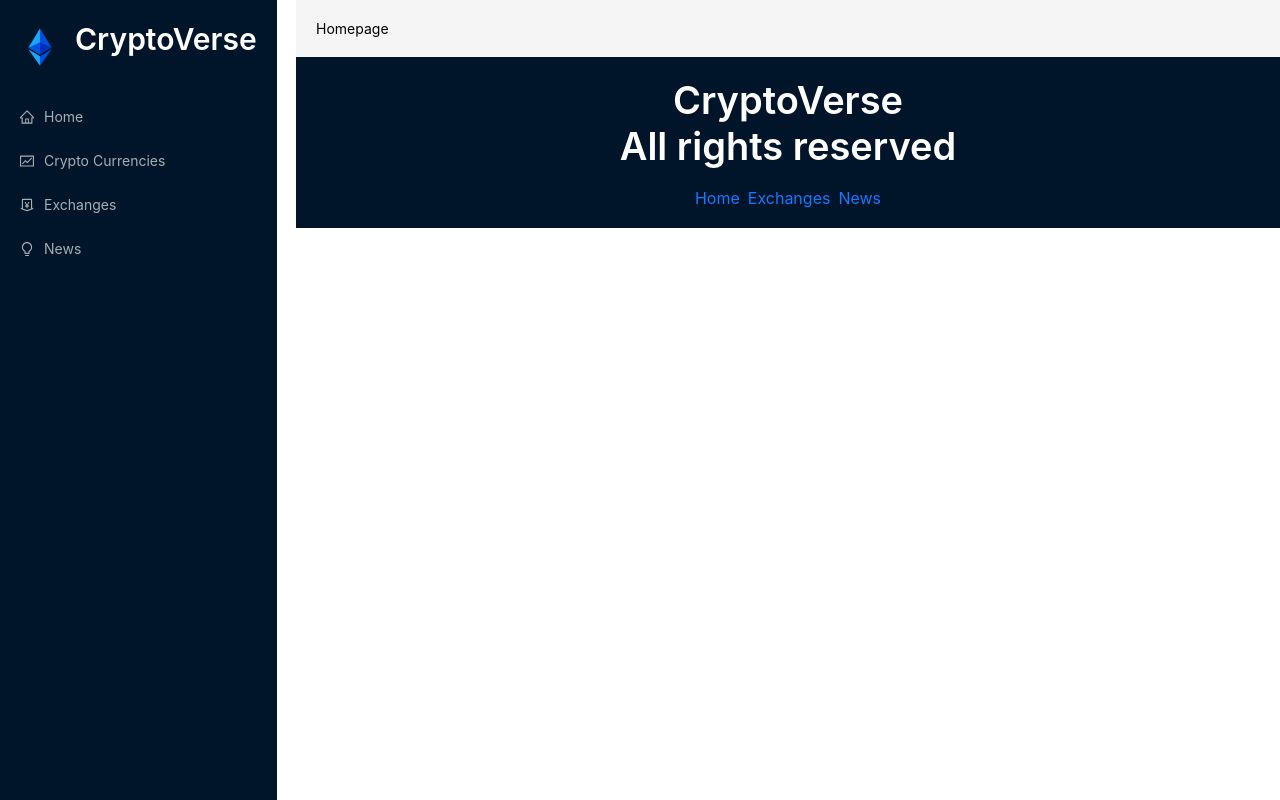
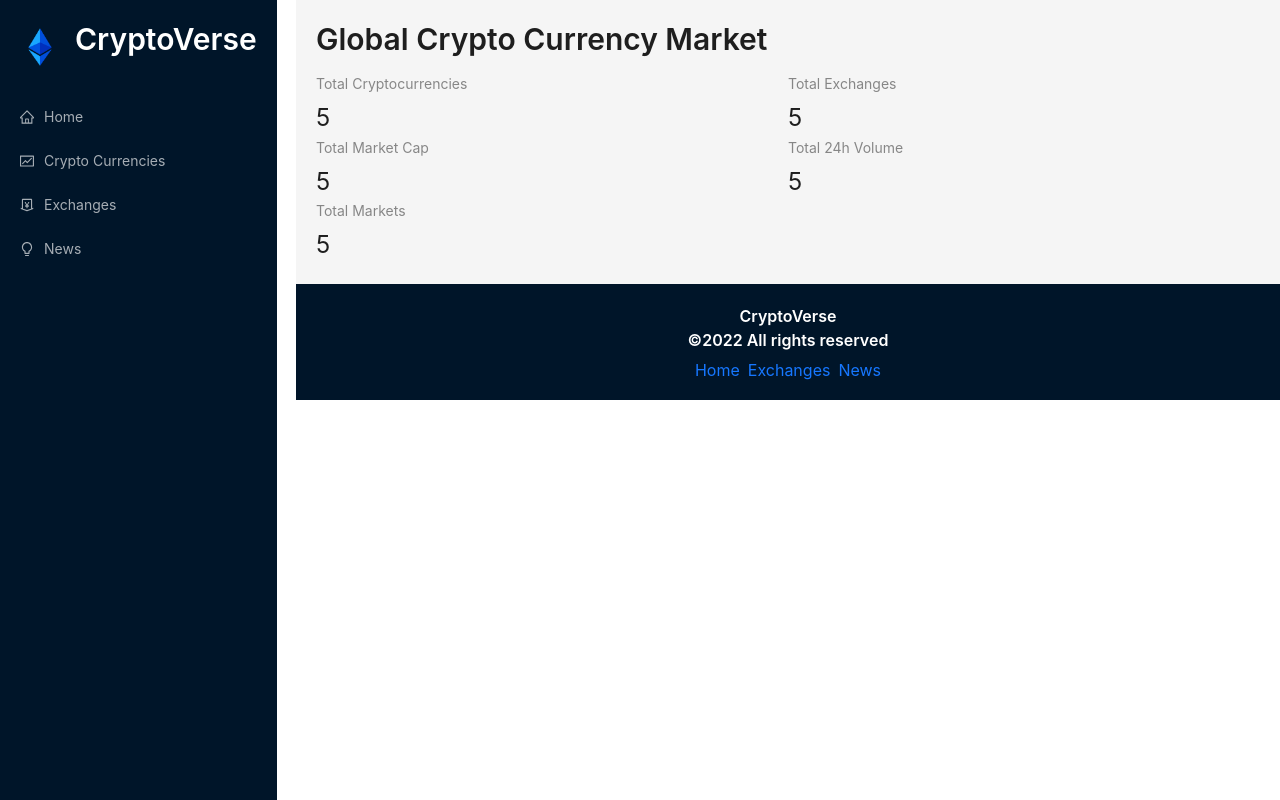
Before and after one commit to lobnor2/Crypto-verse, a React (Create React App) app: page / in a window 1280 px wide. Built offline with nearby package versions, Linux system fonts and the light colour scheme; the HTML template or start-up script is replaced by a standard one.

Commit message:
added homepage and datas

```diff
--- a/src/App.js
+++ b/src/App.js
@@ -30,11 +30,11 @@
         </Layout>
         <div className="footer">
           <Typography.Title
-            lever={5}
+            level={5}
             style={{ color: "white", textAlign: "center" }}
           >
             CryptoVerse <br />
-            All rights reserved
+            &copy;2022 All rights reserved
           </Typography.Title>
           <Space>
             <Link to="/">Home</Link>
--- a/src/components/Homepage.jsx
+++ b/src/components/Homepage.jsx
@@ -1,7 +1,35 @@
 import React from "react";
+import millify from "millify";
+import { Typography, Row, Col, Statistic } from "antd";
+import { Link } from "react-router-dom";
+
+const { Title } = Typography;
 
 const Homepage = () => {
-  return <div>Homepage</div>;
+  return (
+    <>
+      <Title level={2} className="heading">
+        Global Crypto Currency Market
+      </Title>
+      <Row>
+        <Col span={12}>
+          <Statistic title="Total Cryptocurrencies" value="5" />{" "}
+        </Col>
+        <Col span={12}>
+          <Statistic title="Total Exchanges" value="5" />{" "}
+        </Col>
+        <Col span={12}>
+          <Statistic title="Total Market Cap" value="5" />{" "}
+        </Col>
+        <Col span={12}>
+          <Statistic title="Total 24h Volume" value="5" />{" "}
+        </Col>
+        <Col span={12}>
+          <Statistic title="Total Markets" value="5" />{" "}
+        </Col>
+      </Row>
+    </>
+  );
 };
 
 export default Homepage;
```
